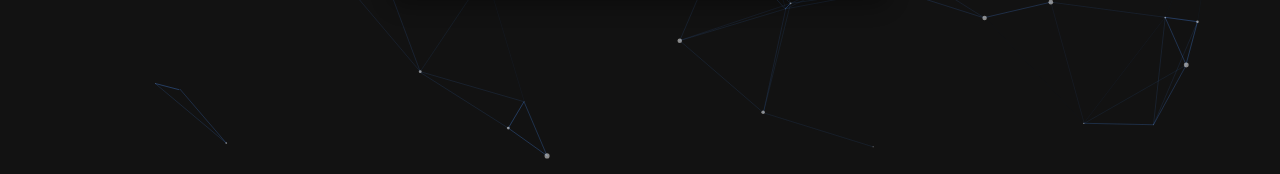
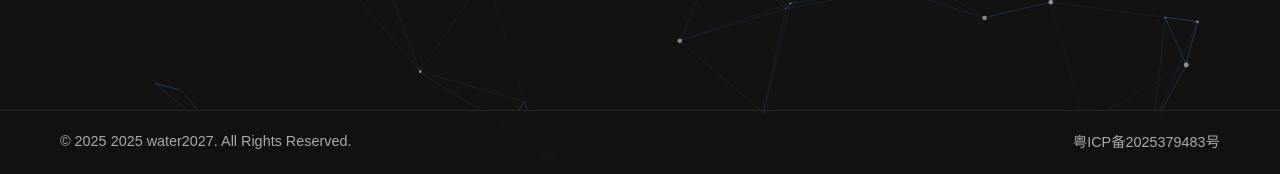
Before and after one commit to water2027/PersonalHomepage, a plain HTML site: page index.html in a window 1280 px wide. Shown: the part 630-804 px from the top of the page. Drawn offline with nearby package versions, Linux system fonts and the light colour scheme.

Commit message:
icp footer

```diff
--- a/app.js
+++ b/app.js
@@ -1,10 +1,8 @@
 document.addEventListener('DOMContentLoaded', function() {
-    // Load particles.js
     particlesJS.load('particles-js', 'particles.json', function() {
         console.log('particles.js loaded - callback');
     });
 
-    // Fallback if loading from file fails
     setTimeout(function() {
         if (!window.pJSDom) {
             particlesJS('particles-js', {
@@ -114,4 +112,6 @@ document.addEventListener('DOMContentLoaded', function() {
             });
         }
     }, 1000);
+
+    document.getElementById('current-year').textContent = new Date().getFullYear();
 });
--- a/index.html
+++ b/index.html
@@ -7,7 +7,10 @@
 			content="width=device-width, initial-scale=1.0"
 		/>
 		<title>My Personal Page</title>
-		<link rel="stylesheet" href="/style.css">
+		<link
+			rel="stylesheet"
+			href="/style.css"
+		/>
 		<link
 			rel="stylesheet"
 			href="https://cdnjs.cloudflare.com/ajax/libs/font-awesome/6.0.0/css/all.min.css"
@@ -35,9 +38,9 @@
 					<div class="skill-tags">
 						<span>JavaScript</span>
 						<span>Vue.js</span>
-                        <span>go</span>
+						<span>go</span>
 						<span>Node.js</span>
-                        <span>TypeScript</span>
+						<span>TypeScript</span>
 					</div>
 				</div>
 
@@ -56,6 +59,17 @@
 			</div>
 		</div>
 
+		<footer>
+			<div class="footer-content">
+				<div class="copyright">
+					© 2025 <span id="current-year"></span> water2027. All Rights Reserved.
+				</div>
+				<div class="icp-info">
+					<a href="https://beian.miit.gov.cn" target="_blank">粤ICP备2025379483号</a>
+				</div>
+			</div>
+		</footer>
+
 		<script src="https://cdn.jsdelivr.net/particles.js/2.0.0/particles.min.js"></script>
 		<script src="app.js"></script>
 	</body>
--- a/style.css
+++ b/style.css
@@ -9,11 +9,12 @@ body {
     background-color: #121212;
     color: #ffffff;
     height: 100vh;
-    overflow: hidden;
+    overflow-x: hidden;
+    position: relative;
 }
 
 #particles-js {
-    position: absolute;
+    position: fixed;
     width: 100%;
     height: 100%;
     background-color: #121212;
@@ -23,10 +24,11 @@ body {
 .content {
     position: relative;
     z-index: 2;
-    height: 100vh;
+    min-height: calc(100vh - 60px); /* Account for footer height */
     display: flex;
     justify-content: center;
     align-items: center;
+    padding: 30px 0;
 }
 
 .card {
@@ -109,20 +111,42 @@ h1 {
     color: #4d94ff;
 }
 
-.button {
-    display: inline-block;
-    background-color: #4d94ff;
-    color: white;
-    padding: 10px 25px;
-    border-radius: 30px;
-    text-decoration: none;
-    font-weight: bold;
-    transition: background-color 0.3s ease;
-    margin-top: 10px;
+footer {
+    position: relative;
+    z-index: 2;
+    width: 100%;
+    height: 60px;
+    background-color: rgba(18, 18, 18, 0.8);
+    backdrop-filter: blur(5px);
+    border-top: 1px solid rgba(255, 255, 255, 0.1);
 }
 
-.button:hover {
-    background-color: #3a75c4;
+.footer-content {
+    max-width: 1200px;
+    margin: 0 auto;
+    padding: 0 20px;
+    height: 100%;
+    display: flex;
+    align-items: center;
+    justify-content: space-between;
+    flex-wrap: wrap;
+}
+
+.copyright, .icp-info {
+    font-size: 0.9rem;
+    color: #aaaaaa;
+    padding: 5px 0;
+}
+
+.icp-info a {
+    color: #aaaaaa;
+    text-decoration: none;
+    transition: color 0.3s ease;
+}
+
+.icp-info a:hover {
+    color: #4d94ff;
+    text-decoration: underline;
 }
 
 @media (max-width: 600px) {
@@ -138,4 +162,16 @@ h1 {
         width: 120px;
         height: 120px;
     }
+
+    .footer-content {
+        flex-direction: column;
+        justify-content: center;
+        text-align: center;
+        gap: 5px;
+    }
+
+    footer {
+        height: auto;
+        padding: 10px 0;
+    }
 }
```
